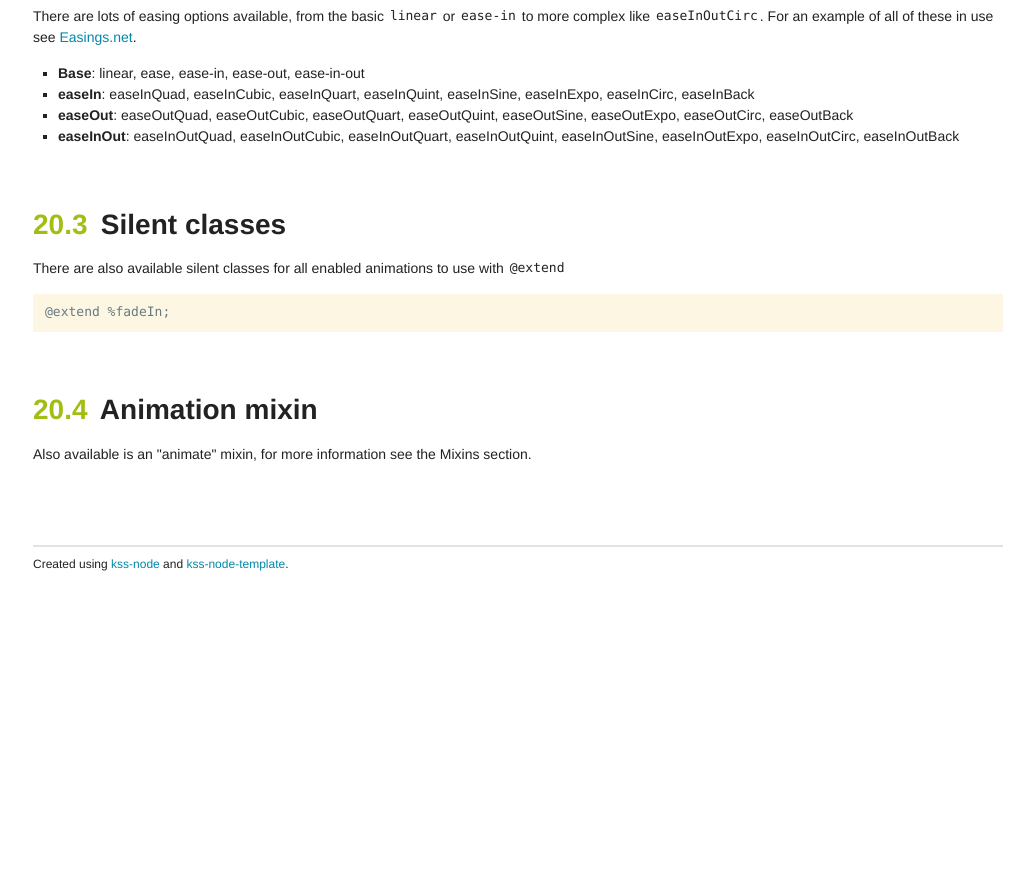
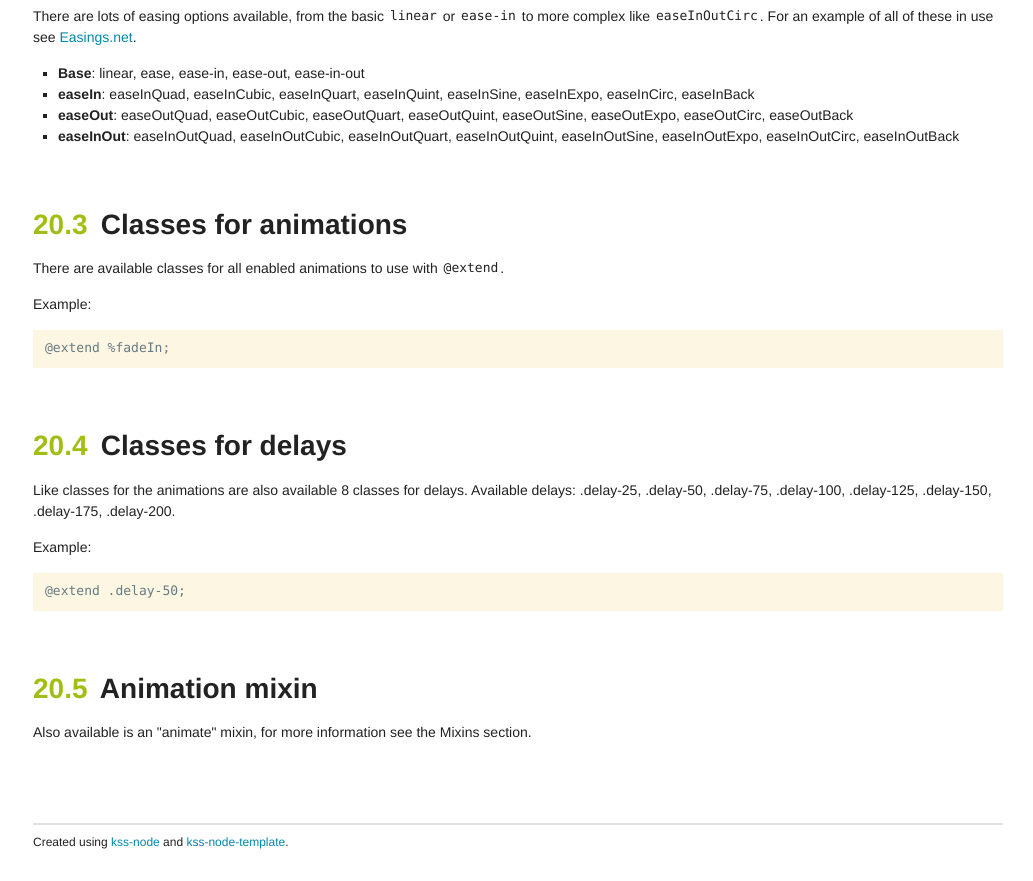
Before and after one commit to raffone/raffone.github.io, a plain HTML site: page rapido/section-20.html in a window 1280 px wide. Shown: the part 979-1860 px from the top of the page, without its empty margins (247-1280 px from the left). Before the commit the page ends 1582 px from the top, so only its background shows below. Drawn offline with nearby package versions, Linux system fonts and the light colour scheme; some packages are replaced by stand-ins of ours; a script that the page names is missing.

Commit message:
Updated docs to version 0.1.2

```diff
--- a/rapido/section-20.html
+++ b/rapido/section-20.html
@@ -126,11 +126,15 @@
 
 
 
-              <li class="kss-menu-item"><a href="#section-20.3"><span class="kss-ref">20.3</span><span class="kss-name">Silent classes</span></a></li>
+              <li class="kss-menu-item"><a href="#section-20.3"><span class="kss-ref">20.3</span><span class="kss-name">Classes for animations</span></a></li>
 
 
 
-              <li class="kss-menu-item"><a href="#section-20.4"><span class="kss-ref">20.4</span><span class="kss-name">Animation mixin</span></a></li>
+              <li class="kss-menu-item"><a href="#section-20.4"><span class="kss-ref">20.4</span><span class="kss-name">Classes for delays</span></a></li>
+
+
+
+              <li class="kss-menu-item"><a href="#section-20.5"><span class="kss-ref">20.5</span><span class="kss-name">Animation mixin</span></a></li>
 
 
             </ul>
@@ -220,11 +224,14 @@ $default-transition-function:     $animations-function</code></pre>
           </section>
 
           <section id="section-20.3" class="kss-section kss-depth-2">
-            <h1 class="kss-title"><span class="kss-ref">20.3</span> Silent classes</h1>
+            <h1 class="kss-title"><span class="kss-ref">20.3</span> Classes for animations</h1>
 
 
             <div class="kss-description">
-              <p>There are also available silent classes for all enabled animations to use with <code>@extend</code>
+              <p>There are available  classes for all enabled animations to use with <code>@extend</code>.
+
+</p>
+<p>Example:
 
 </p>
 <pre><code>@extend %fadeIn;</code></pre>
@@ -235,7 +242,26 @@ $default-transition-function:     $animations-function</code></pre>
           </section>
 
           <section id="section-20.4" class="kss-section kss-depth-2">
-            <h1 class="kss-title"><span class="kss-ref">20.4</span> Animation mixin</h1>
+            <h1 class="kss-title"><span class="kss-ref">20.4</span> Classes for delays</h1>
+
+
+            <div class="kss-description">
+              <p>Like classes for the animations are also available 8 classes for delays.
+Available delays: .delay-25, .delay-50, .delay-75, .delay-100, .delay-125, .delay-150, .delay-175, .delay-200.
+
+</p>
+<p>Example:
+
+</p>
+<pre><code>@extend .delay-50;</code></pre>
+
+            </div>
+
+
+          </section>
+
+          <section id="section-20.5" class="kss-section kss-depth-2">
+            <h1 class="kss-title"><span class="kss-ref">20.5</span> Animation mixin</h1>
 
 
             <div class="kss-description">
```
Also changed, not shown: rapido/section-23.html (+6 -2 lines), rapido/section-24.html (+17 -0 lines).
